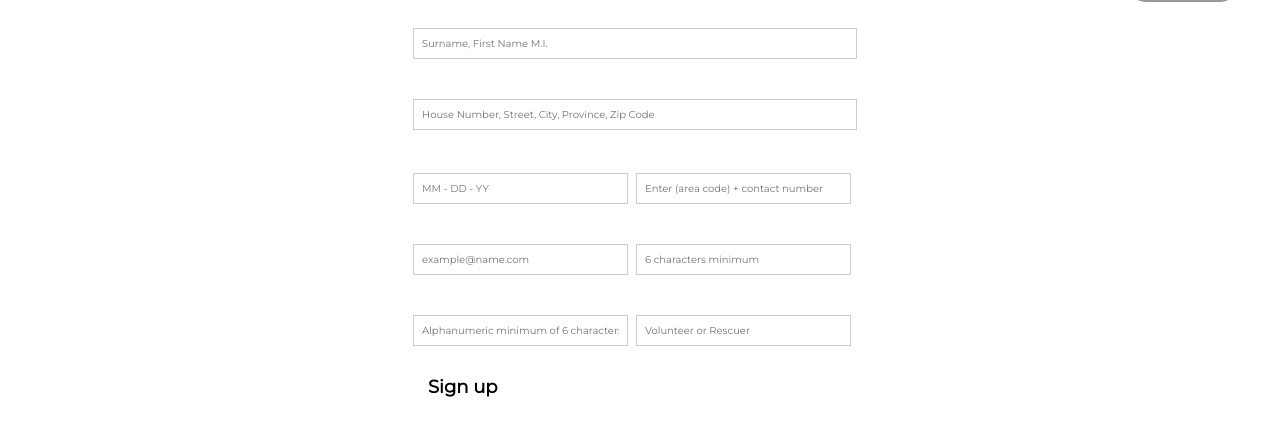
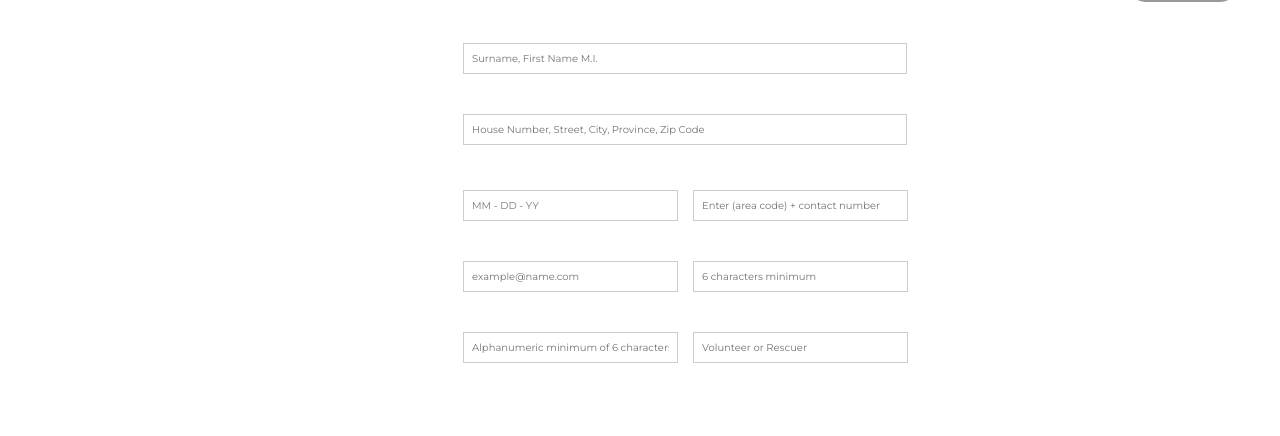
Before and after one commit to rescuephilippines/rescue-ph, a plain HTML site: page signup.html in a window 1280 px wide. Shown: the part 78-514 px from the top of the page. Drawn offline with Linux system fonts and the light colour scheme.

Commit message:
Add files via upload

```diff
--- a/signup.html
+++ b/signup.html
@@ -84,18 +84,17 @@ p.login{
 
 .container {
   padding: 5px;
-  position: absolute;
-  left: 400px;
+  margin: auto;
   width: 370px;
-  height: 450px;
+
   font-size: 12px;
 
 }
 
 .containerleft {
-  padding: 150px;
+ padding: 15px;
   position: absolute;
-  left: 255px;
+  left: 440px;
   width: 179px;
   height: 1px;
   font-size: 12px;
@@ -103,13 +102,12 @@ p.login{
 }
 
 .containerright{
-  padding: 150px;
+  padding: 15px;
   position: absolute;
-  left: 478px;
+  left: 670px;
   width: 179px;
   height: 1px;
   font-size: 12px;
-
 }
 
 
@@ -122,14 +120,16 @@ p.login{
 </table>
 <div style="padding-left:16px">
     <div class="container">
-
+<br><br<br>
       <label for="name"><b><font color="white">Name:</b></label></font><br>
       <input type="text" placeholder="Surname, First Name M.I. " name="name" required><br><br>
 
+
   <label for="address"><b><font color="white">Address:</b></label></font><br>
-      <input type="text" placeholder="House Number, Street, City, Province, Zip Code" name="address" required><br><br>
+      <input type="text" placeholder="House Number, Street, City, Province, Zip Code" name="address" required>
+</div>
+</div>
 
-</div>
 <div class="containerleft">
  <label for="birthday"><b><font color="white">Birthday:</b></label></font><br>
       <input type="text" placeholder="MM - DD - YY " name="birthday" required> <br><br>
@@ -149,11 +149,7 @@ p.login{
       <input type="text" placeholder="Volunteer or Rescuer" name="role" required>
 </div>
 
-<div class="container">
-<br><br><br><br><br><br><br><br><br><br><br><br><br><br><br><br><br><br><br><br><br><br><br><br>
-      <a href="ThankYouSignUp.html"><button class= "button2">Sign up</button></a>
-      </label>
-    </div>
+
 
 </div>
 </body>
```
